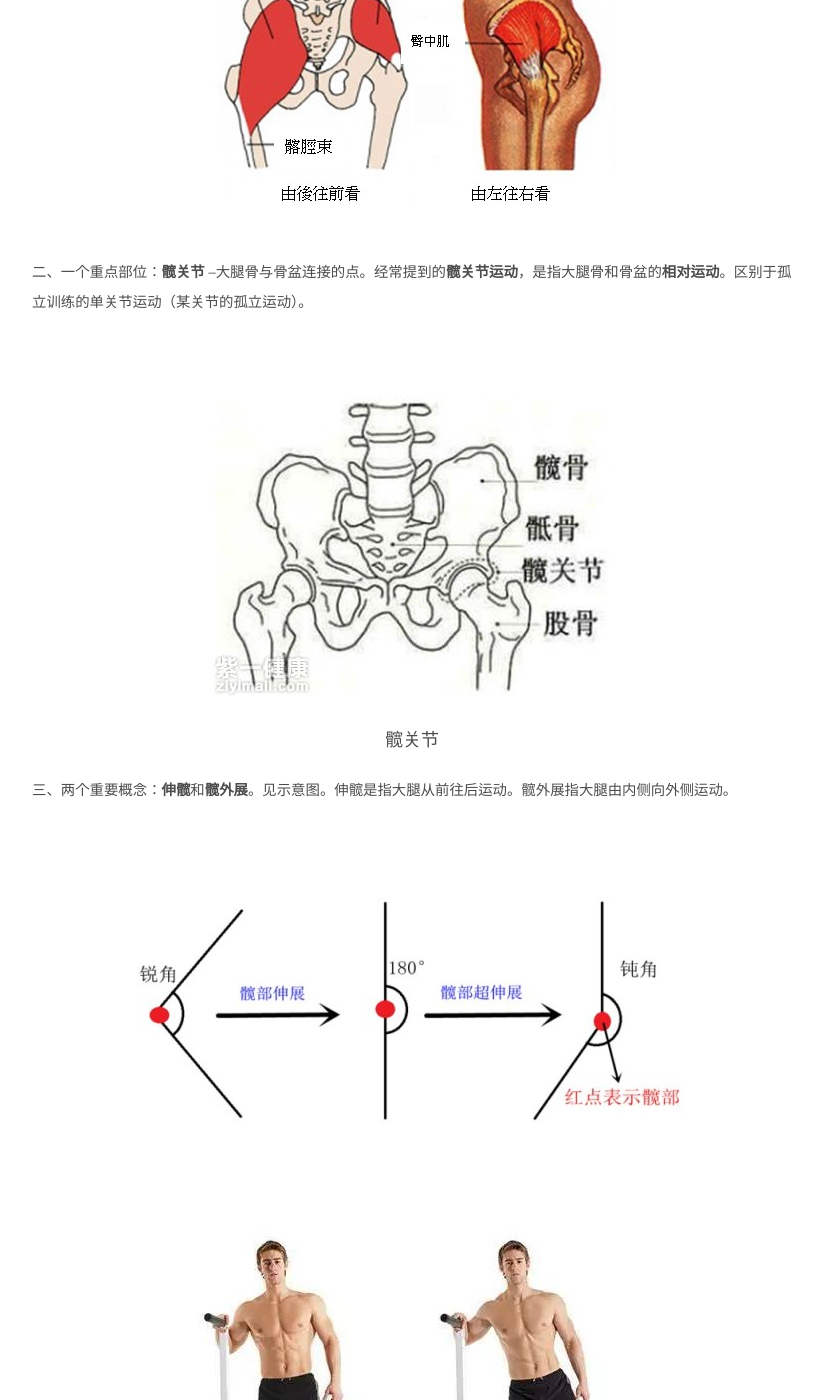
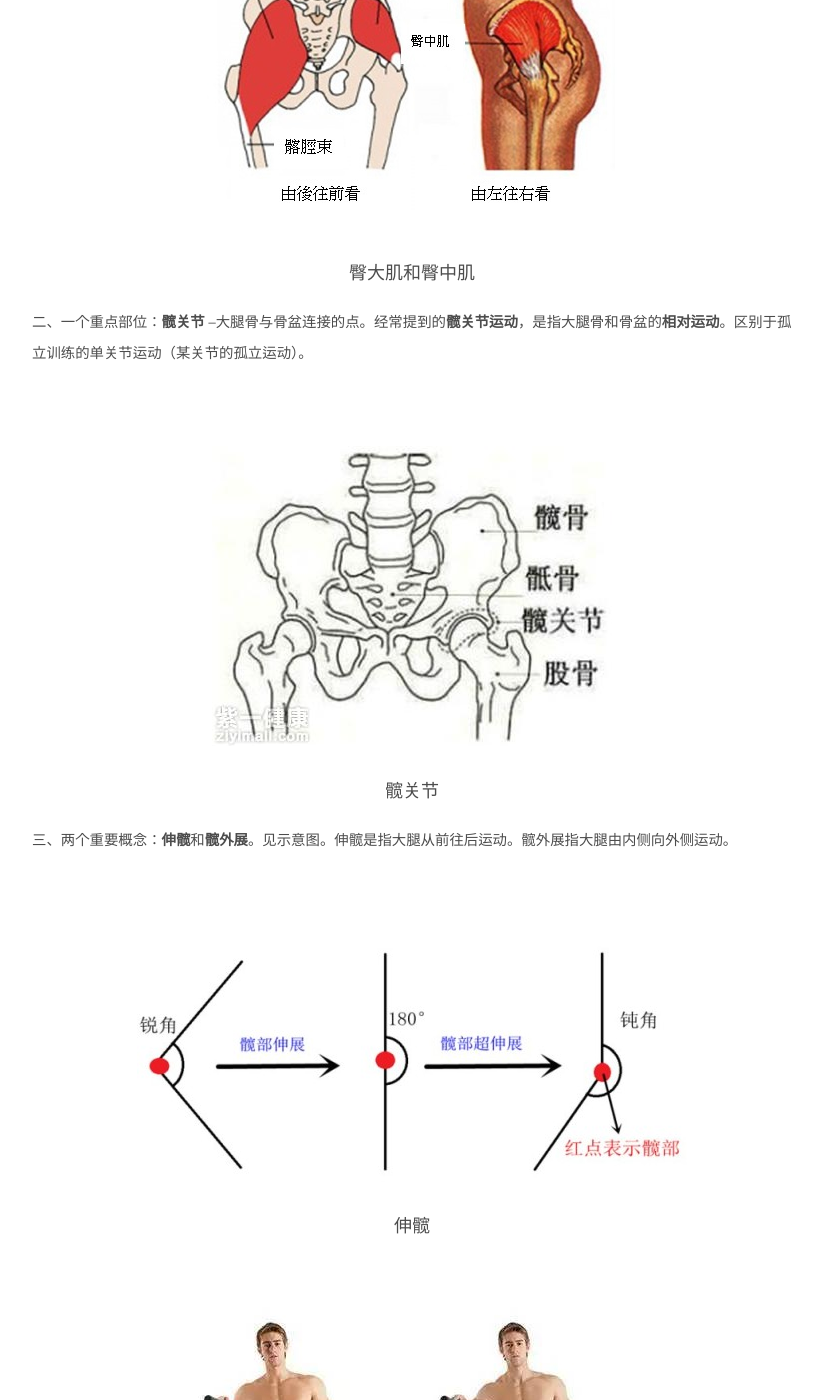
Before and after one commit to shirleysteve/1, a Jekyll site: the page built from _posts/2017-11-09-健身之翘臀.md, in a window 1280 px wide and 1400 px high, scrolled down 653 px. Shown: the whole window, without its empty margins (228-1050 px from the left). Built offline with Jekyll 4.4.1, drawn with Linux system fonts in a browser that asks for light colours; nearby versions of some CDN libraries; comment, search, counter and statistics services are not loaded; some of the changed text lies outside the part shown.

Commit message:
Update 2017-11-09-健身之翘臀.md

```diff
--- a/_posts/2017-11-09-健身之翘臀.md
+++ b/_posts/2017-11-09-健身之翘臀.md
@@ -15,6 +15,7 @@
 
 <div class="center">
   <img src="/images/posts/2017-11-09/臀部.jpg" alt="臀大肌和臀中肌" />
+ 臀大肌和臀中肌
 </div>
 
 二、一个重点部位：**髋关节** --大腿骨与骨盆连接的点。经常提到的**髋关节运动**，是指大腿骨和骨盆的**相对运动**。区别于孤立训练的单关节运动（某关节的孤立运动）。
@@ -30,28 +31,34 @@
 
 <div class="center">
   <img src="/images/posts/2017-11-09/伸髋.jpg" alt="伸髋" />
+ 伸髋
 </div>
 
 <div class="center">
   <img src="/images/posts/2017-11-09/外展.jpg" alt="髋外展" />
+ 髋外展
 </div>
 
 四、核心要点：**伸髋练习臀大肌，髋外展练习臀中肌**。原则上，任何基于这个原理的动作都可以练到臀部。
 
 <div class="center">
   <img src="/images/posts/2017-11-09/哑铃深蹲.jpg" alt="臀大肌-哑铃深蹲" />
+ 臀大肌-哑铃深蹲
 </div>
 
 <div class="center">
   <img src="/images/posts/2017-11-09/臀桥.jpeg" alt="臀大肌-臀桥" />
+ 臀大肌-臀桥
 </div>
 
 <div class="center">
   <img src="/images/posts/2017-11-09/硬拉.jpeg" alt="臀大肌-硬拉" />
+ 臀大肌-硬拉
 </div>
 
 <div class="center">
   <img src="/images/posts/2017-11-09/臀中肌训练.jpg" alt="臀中肌-外展训练" />
+ 臀中肌-外展训练
 </div>
 
 
```
